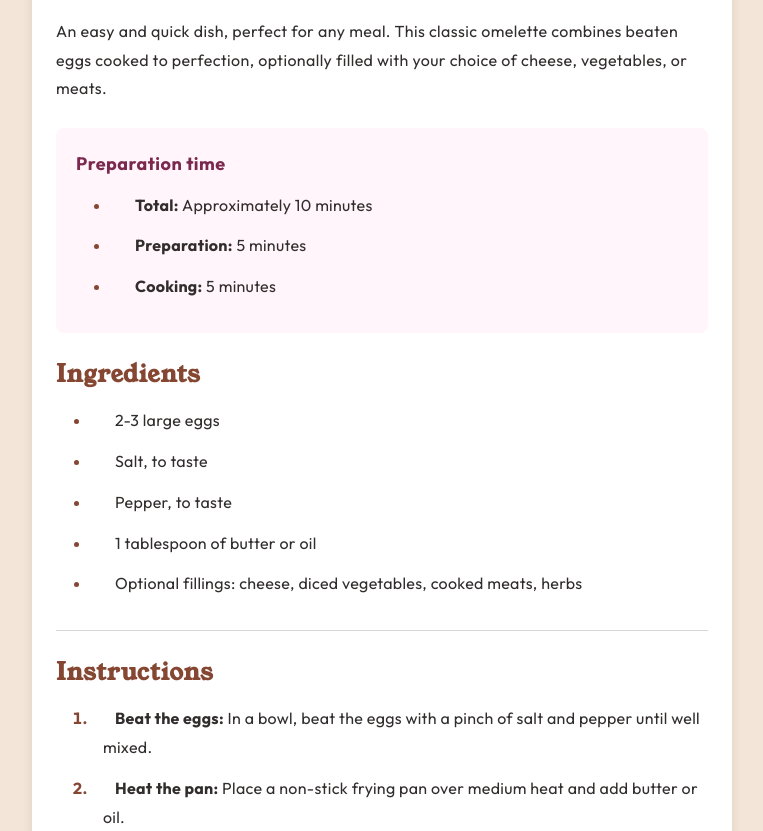
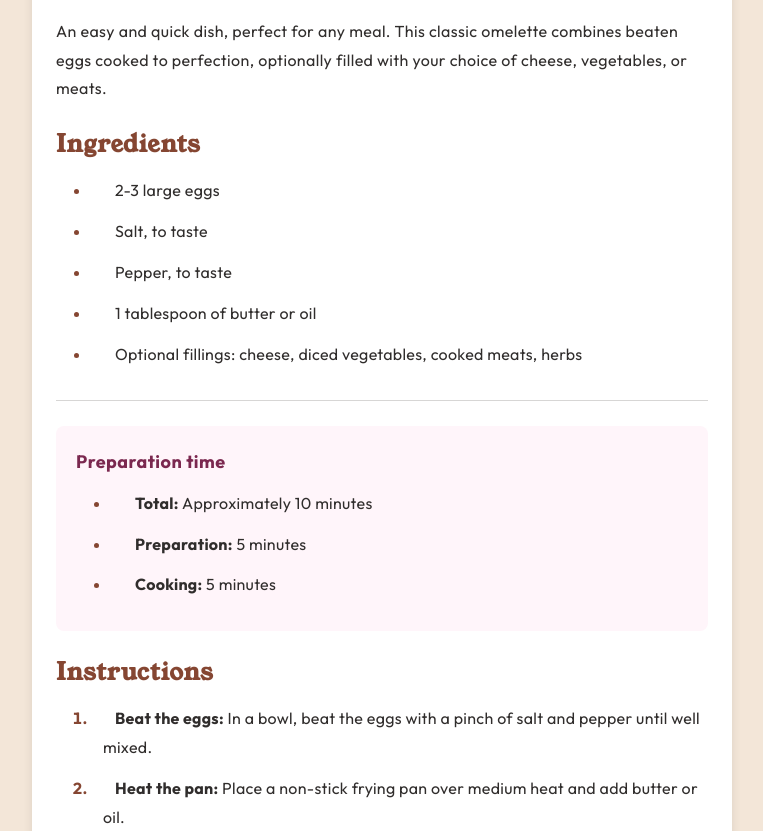
Before and after one commit to Sumela25/Recipe-page, a plain HTML site: page index.html in a window 1280 px wide. Shown: the part 427-1258 px from the top of the page, without its empty margins (258-1021 px from the left). Drawn offline with Linux system fonts and the light colour scheme.

Commit message:
Initial commit

```diff
--- a/index.html
+++ b/index.html
@@ -18,15 +18,6 @@
       <h1>Simple Omelette Recipe</h1>
       <p class="intro">An easy and quick dish, perfect for any meal. This classic omelette combines beaten eggs cooked to perfection, optionally filled with your choice of cheese, vegetables, or meats.</p>
 
-      <div class="preparation-time">
-        <h3>Preparation time</h3>
-        <ul>
-          <li><strong>Total:</strong> Approximately 10 minutes</li>
-          <li><strong>Preparation:</strong> 5 minutes</li>
-          <li><strong>Cooking:</strong> 5 minutes</li>
-        </ul>
-      </div>
-
       <section class="ingredients">
         <h2>Ingredients</h2>
         <ul>
@@ -35,6 +26,15 @@
           <li>Pepper, to taste</li>
           <li>1 tablespoon of butter or oil</li>
           <li>Optional fillings: cheese, diced vegetables, cooked meats, herbs</li>
+        </ul>
+      </section>
+
+      <section class="preparation-time">
+        <h3>Preparation time</h3>
+        <ul>
+          <li><strong>Total:</strong> Approximately 10 minutes</li>
+          <li><strong>Preparation:</strong> 5 minutes</li>
+          <li><strong>Cooking:</strong> 5 minutes</li>
         </ul>
       </section>
 
```
